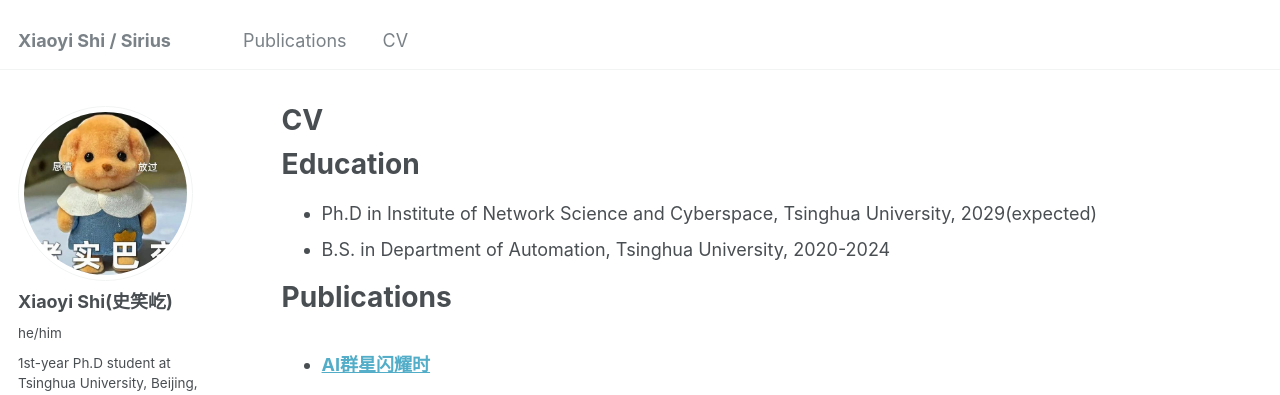
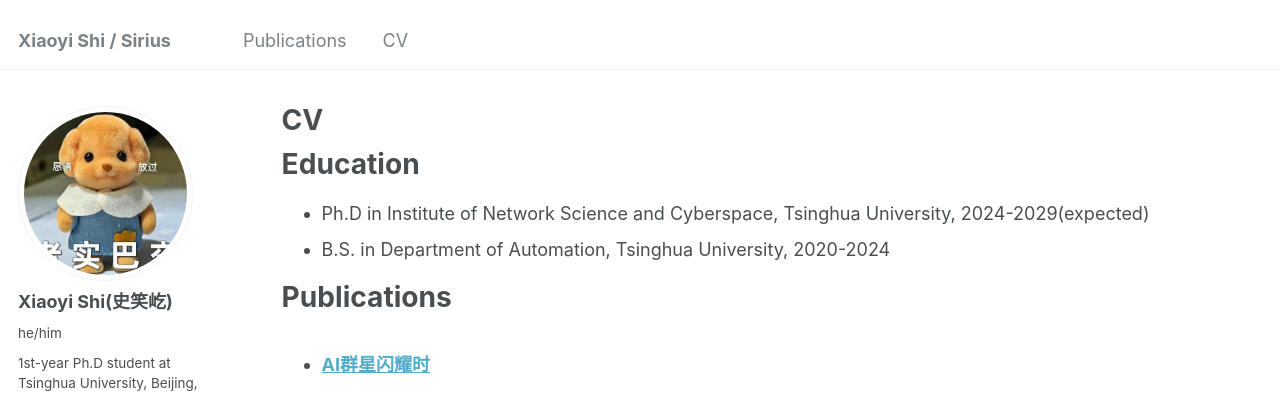
Before and after one commit to Sirius-sxy/Sirius-sxy.github.io, a Jekyll site: the page built from _pages/cv.md, in a window 1280 px wide and 1159 px high. Shown: the top 395 px of the window. Built offline with Jekyll 4.4.1, drawn with Linux system fonts in a browser that asks for light colours; some web fonts are replaced.

Commit message:
fix typo

```diff
--- a/_pages/cv.md
+++ b/_pages/cv.md
@@ -11,7 +11,7 @@
 
 Education
 ======
-* Ph.D in Institute of Network Science and Cyberspace, Tsinghua University, 2029(expected)
+* Ph.D in Institute of Network Science and Cyberspace, Tsinghua University, 2024-2029(expected)
 * B.S. in Department of Automation, Tsinghua University, 2020-2024
 
 Publications
```
